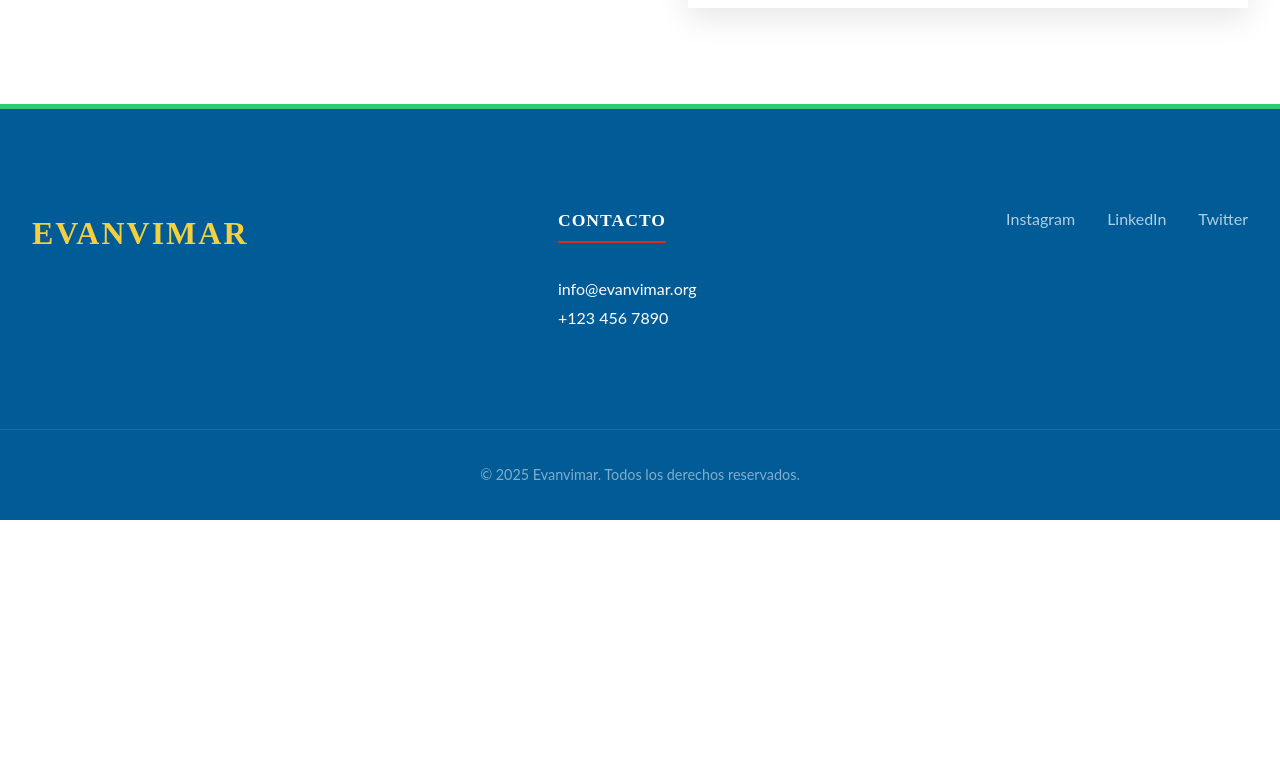
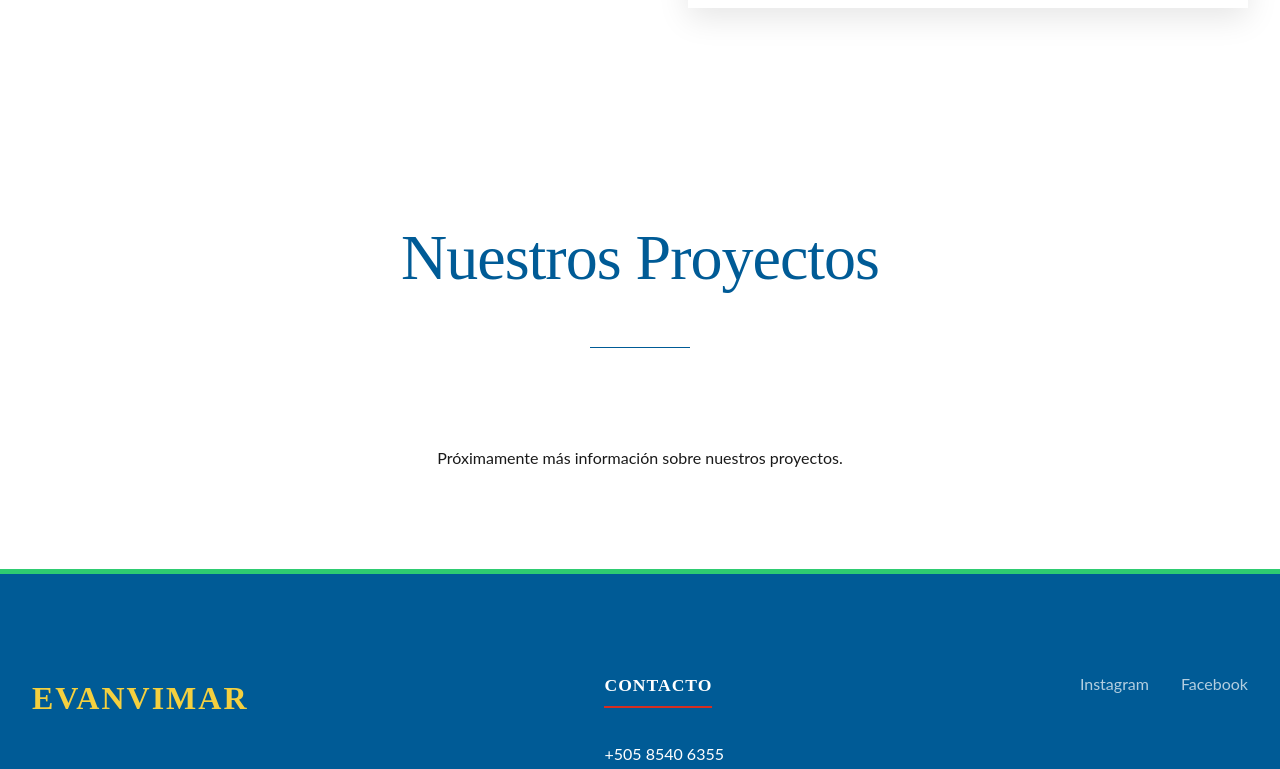
Before and after one commit to jaimerivascarvajal/evanvimar, a React (Vite) app: page / in a window 1280 px wide. Shown: the part 1591-2360 px from the top of the page. Before the commit the page ends 2111 px from the top, so only its background shows below. Built offline with nearby package versions, Linux system fonts and the light colour scheme.

Commit message:
Update navigation, contact info, and sections

```diff
--- a/src/App.jsx
+++ b/src/App.jsx
@@ -10,7 +10,6 @@ function App() {
           <div className="logo">EVANVIMAR</div>
           <nav className="nav">
             <ul>
-              <li><a href="#home">Inicio</a></li>
               <li><a href="#about">Nosotros</a></li>
               <li><a href="#projects">Proyectos</a></li>
               <li><a href="#contact">Contacto</a></li>
@@ -53,19 +52,25 @@ function App() {
         </div>
       </section>
 
+      {/* Projects Section */}
+      <section id="projects" className="projects">
+        <div className="container">
+          <h2 className="section-title">Nuestros Proyectos</h2>
+          <p style={{ textAlign: 'center' }}>Próximamente más información sobre nuestros proyectos.</p>
+        </div>
+      </section>
+
       {/* Footer */}
       <footer id="contact" className="footer">
         <div className="container footer-content">
           <div className="footer-logo">EVANVIMAR</div>
           <div className="footer-links">
             <h3>Contacto</h3>
-            <p>info@evanvimar.org</p>
-            <p>+123 456 7890</p>
+            <p>+505 8540 6355</p>
           </div>
           <div className="social-links">
-            <a href="#">Instagram</a>
-            <a href="#">LinkedIn</a>
-            <a href="#">Twitter</a>
+            <a href="https://www.instagram.com/evanvimar_/" target="_blank" rel="noopener noreferrer">Instagram</a>
+            <a href="https://www.facebook.com/100085644576439/" target="_blank" rel="noopener noreferrer">Facebook</a>
           </div>
         </div>
         <div className="footer-bottom">
```
